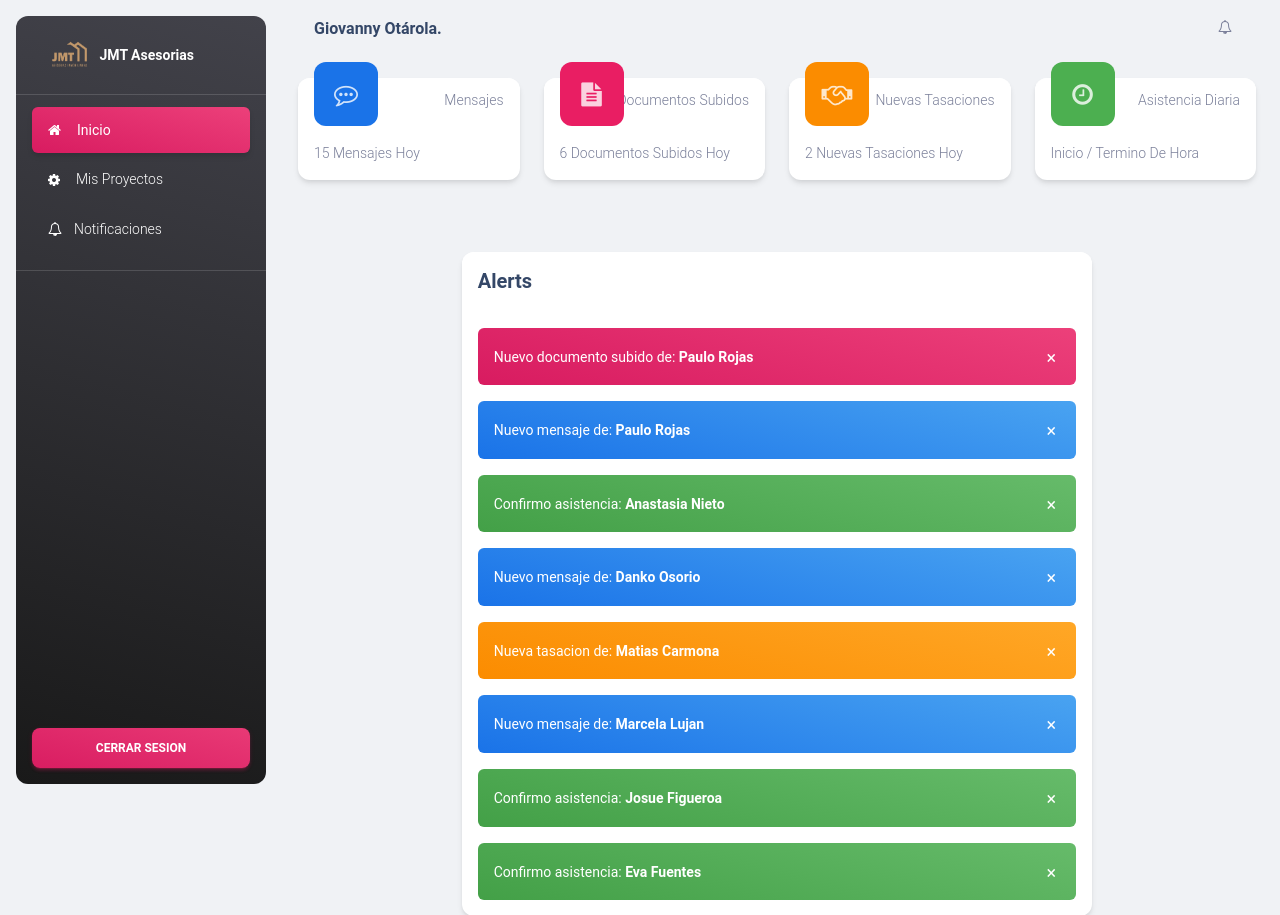
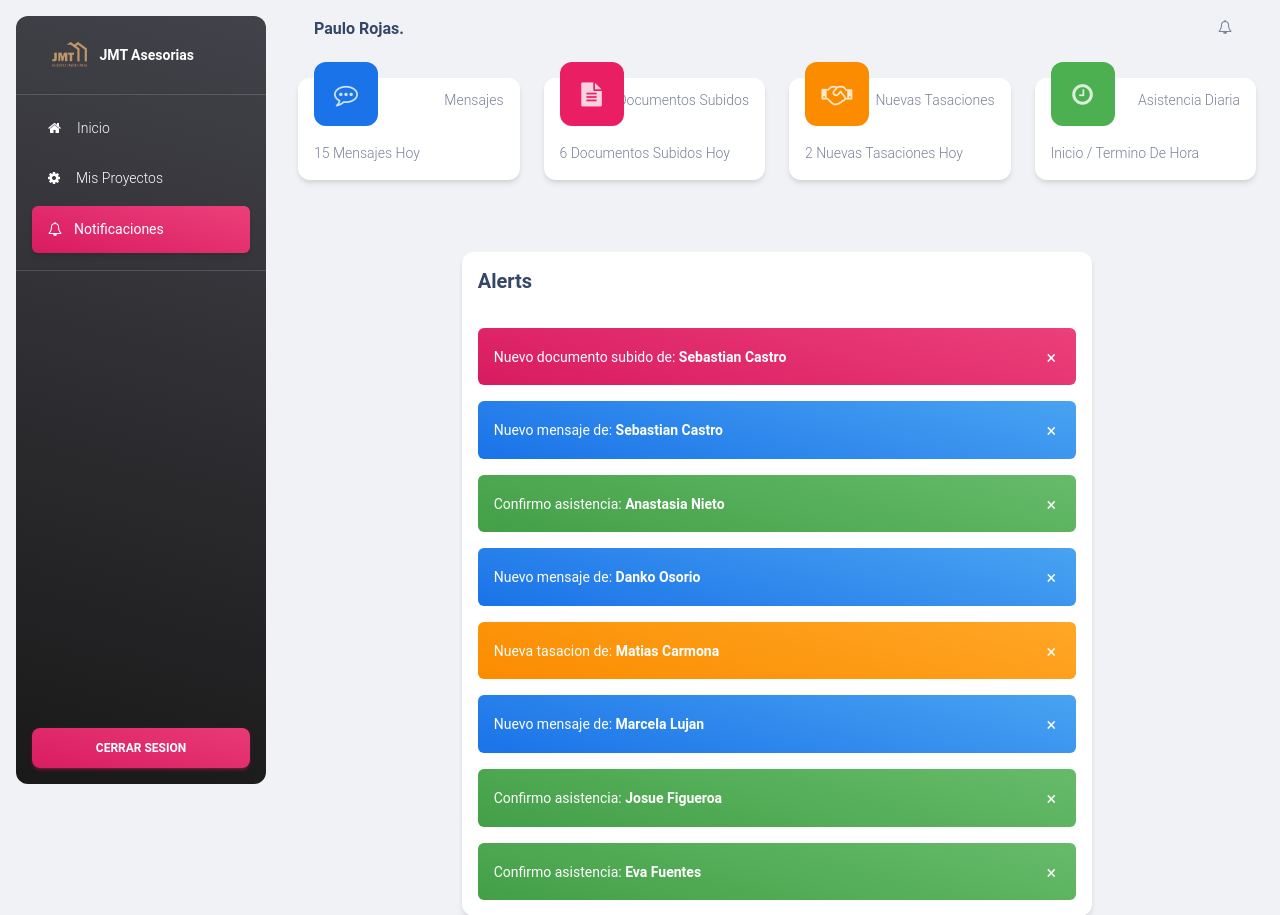
Before and after one commit to typexsebaxo/JMT-ASESORIAS, a Django app: page /notificacionestasador/ in a window 1280 px wide. Shown: the top 915 px of the page. Run offline with Django 4.2, Linux system fonts and the light colour scheme; some libraries are stand-ins or nearby versions.

Commit message:
notificaciones tasador

```diff
--- a/JMTASESORIAS/JMT_ASESORIAS/core/Templates/core/menutasador.html
+++ b/JMTASESORIAS/JMT_ASESORIAS/core/Templates/core/menutasador.html
@@ -62,7 +62,7 @@
                       <span class="nav-link-text ms-2">Mis Proyectos</span>
                     </a>
                   <li class="nav-item">
-                    <a class="nav-link text-white " href="/menutasacion/">
+                    <a class="nav-link text-white " href="/notificacionestasador/">
                       <div class="text-white text-center me-2 d-flex align-items-center justify-content-center">
                         <i class="fa fa-bell-o" aria-hidden="true"></i>
                       </div>
--- a/JMTASESORIAS/JMT_ASESORIAS/core/Templates/core/notificacionestasador.html
+++ b/JMTASESORIAS/JMT_ASESORIAS/core/Templates/core/notificacionestasador.html
@@ -48,7 +48,7 @@
               <div class="collapse navbar-collapse  w-auto " id="sidenav-collapse-main">
                 <ul class="navbar-nav">
                   <li class="nav-item">
-                    <a class="nav-link text-white active bg-gradient-primary" href="/menutasador/">
+                    <a class="nav-link text-white" href="/menutasador/">
                       <div class="text-white text-center me-2 d-flex align-items-center justify-content-center">
                         <i class="fa fa-home" aria-hidden="true"></i>
                       </div>
@@ -63,7 +63,7 @@
                       <span class="nav-link-text ms-2">Mis Proyectos</span>
                     </a>
                   <li class="nav-item">
-                    <a class="nav-link text-white " href="/menutasacion/">
+                    <a class="nav-link text-white active bg-gradient-primary " href="/notificacionestasador/">
                       <div class="text-white text-center me-2 d-flex align-items-center justify-content-center">
                         <i class="fa fa-bell-o" aria-hidden="true"></i>
                       </div>
@@ -91,7 +91,7 @@
               <nav aria-label="breadcrumb">
                 <ol class="breadcrumb bg-transparent mb-0 pb-0 pt-1 px-0 me-sm-6 me-5">
                 </ol>
-                <h6 class="font-weight-bolder mb-0">Giovanny Otárola.</h6>
+                <h6 class="font-weight-bolder mb-0">Paulo Rojas.</h6>
               </nav>
               <div class="collapse navbar-collapse mt-sm-0 mt-2 me-md-0 me-sm-4" id="navbar">
                 <div class="ms-md-auto pe-md-3 d-flex align-items-center">
@@ -111,11 +111,11 @@
                         <a class="dropdown-item border-radius-md" href="javascript:;">
                           <div class="d-flex py-1">
                             <div class="my-auto">
-                              <img src="{% static 'core/img/avatar1.jpg' %}" class="avatar avatar-sm  me-3 ">
+                              <img src="{% static 'core/img/avatar9.jpg' %}" class="avatar avatar-sm  me-3 ">
                             </div>
                             <div class="d-flex flex-column justify-content-center">
                               <h6 class="text-sm font-weight-normal mb-1">
-                                <span class="font-weight-bold">Nuevo mensaje!</span> de Paulo
+                                <span class="font-weight-bold">Nuevo mensaje!</span> de Sebastian
                               </h6>
                               <p class="text-xs text-secondary mb-0">
                                 <i class="fa fa-clock me-1"></i>
@@ -224,13 +224,13 @@
                         </div>
                         <div class="card-body p-3 pb-0">
                           <div class="alert alert-primary alert-dismissible text-white" role="alert">
-                            <span class="text-sm">Nuevo documento subido de:  <a href="javascript:;" class="alert-link text-white">Paulo Rojas</a></span>
+                            <span class="text-sm">Nuevo documento subido de:  <a href="javascript:;" class="alert-link text-white">Sebastian Castro</a></span>
                             <button type="button" class="btn-close text-lg py-3 opacity-10" data-bs-dismiss="alert" aria-label="Close">
                               <span aria-hidden="true">&times;</span>
                             </button>
                           </div>
                           <div class="alert alert-info alert-dismissible text-white" role="alert">
-                            <span class="text-sm">Nuevo mensaje de:  <a href="javascript:;" class="alert-link text-white">Paulo Rojas</a></span>
+                            <span class="text-sm">Nuevo mensaje de:  <a href="javascript:;" class="alert-link text-white">Sebastian Castro</a></span>
                             <button type="button" class="btn-close text-lg py-3 opacity-10" data-bs-dismiss="alert" aria-label="Close">
                               <span aria-hidden="true">&times;</span>
                             </button>
```
